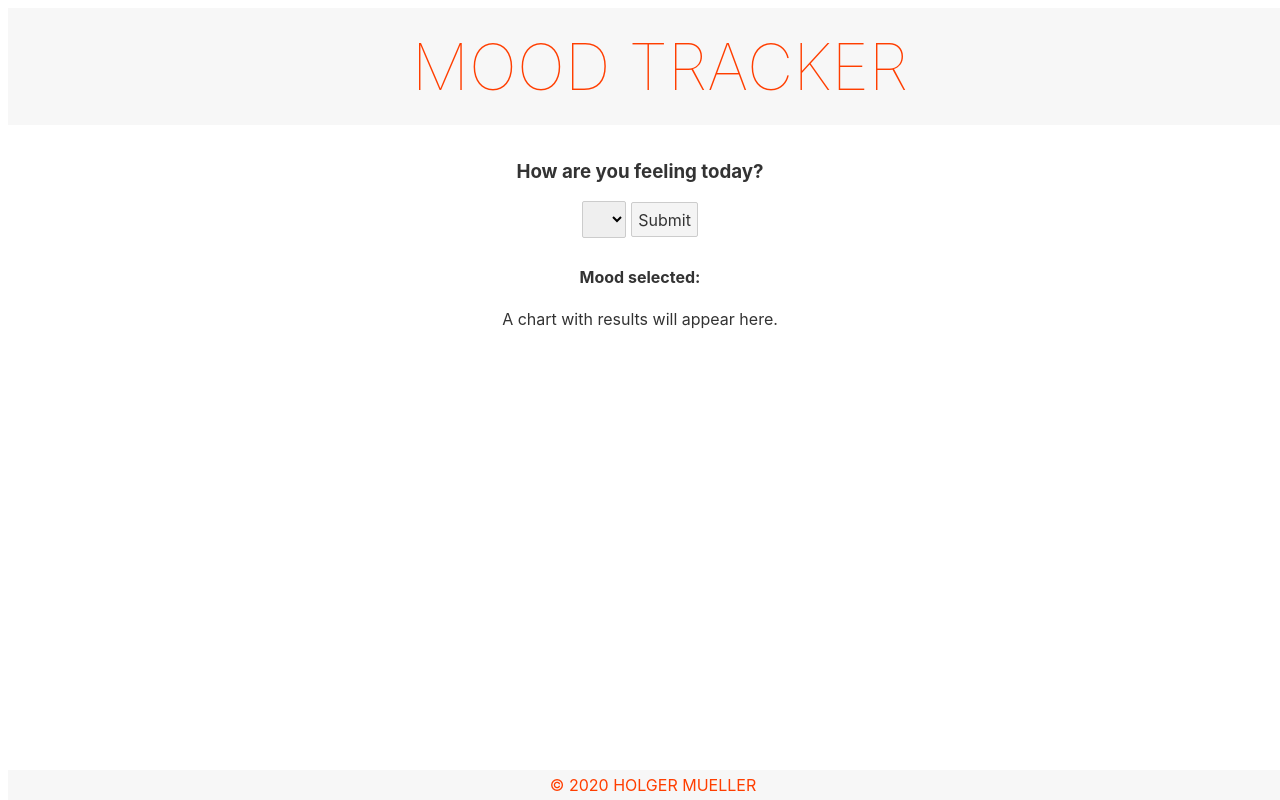
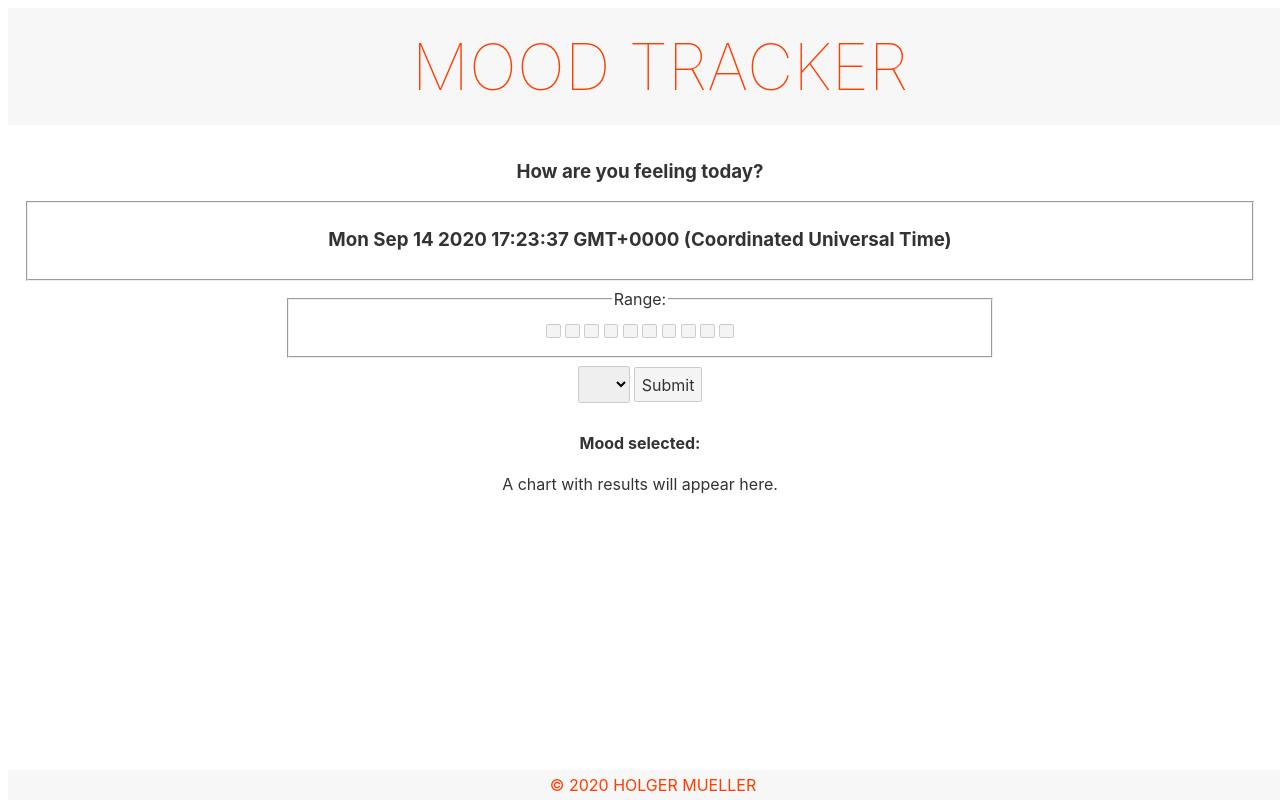
Before and after one commit to Holgermueller/mood-tracker, a Svelte app: page / in a window 1280 px wide. Shown: the top 800 px of the page. Built offline with nearby package versions, Linux system fonts and the light colour scheme.

Commit message:
added more dom elements

```diff
--- a/src/App.svelte
+++ b/src/App.svelte
@@ -2,6 +2,8 @@
   import Header from "./components/Header.svelte";
   import Footer from "./components/Footer.svelte";
   import InputForm from "./components/InputForm.svelte";
+  import TodaysDate from "./components/TodaysDate.svelte";
+  import Range from "./components/Range.svelte";
   import Chart from "./components/Chart.svelte";
 </script>
 
@@ -23,6 +25,8 @@
 <Header />
 <main>
   <h3>How are you feeling today?</h3>
+  <TodaysDate />
+  <Range />
   <InputForm />
   <Chart />
 </main>
--- a/src/components/InputForm.svelte
+++ b/src/components/InputForm.svelte
@@ -1,5 +1,5 @@
 <script>
-  let moodChoices = ["1", "2", "3"];
+  let moodChoices = ["1", "2", "3", "4", "5", "6", "7", "8", "9", "10"];
   let selected;
   let todaysMood = "";
 
--- /dev/null
+++ b/src/components/Range.svelte
@@ -0,0 +1,23 @@
+<style>
+  fieldset {
+    width: 55%;
+    margin: 8px auto;
+  }
+</style>
+
+<fieldset>
+  <legend>Range:</legend>
+
+  <div>
+    <button disabled />
+    <button disabled />
+    <button disabled />
+    <button disabled />
+    <button disabled />
+    <button disabled />
+    <button disabled />
+    <button disabled />
+    <button disabled />
+    <button disabled />
+  </div>
+</fieldset>
--- /dev/null
+++ b/src/components/TodaysDate.svelte
@@ -0,0 +1,7 @@
+<script>
+  let TodaysDate = new Date();
+</script>
+
+<fieldset>
+  <h3>{TodaysDate}</h3>
+</fieldset>
```
